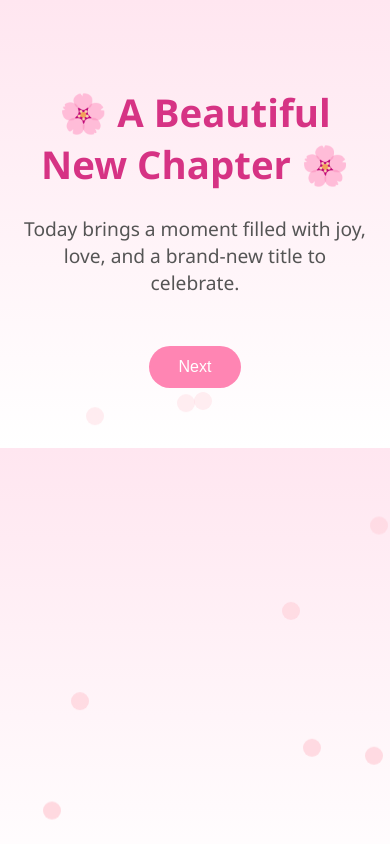
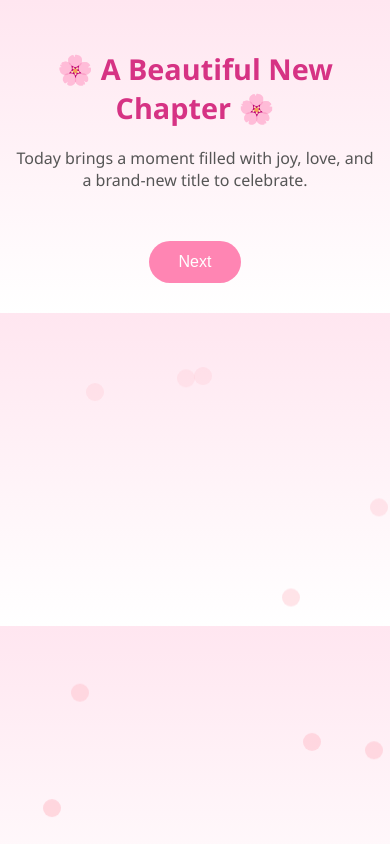
Before and after one commit to yubha01/congrats_teacher-grandma, a plain HTML site: page index.html in a window 390 px wide. Drawn offline with Linux system fonts and the light colour scheme.

Commit message:
index.html

```diff
--- a/index.html
+++ b/index.html
@@ -2,6 +2,8 @@
 <html lang="en">
 <head>
 <meta charset="UTF-8">
+<meta name="viewport" content="width=device-width, initial-scale=1.0">
+
 <title>Congratulations Grandma 💖</title>
 
 <style>
@@ -10,9 +12,10 @@ body {
   font-family: "Segoe UI", sans-serif;
   background: linear-gradient(to bottom, #ffe6f0, #fff);
   text-align: center;
-  overflow: hidden;
+  overflow-x: hidden;
 }
 
+/* Slides */
 .slide {
   display: none;
   padding: 60px 20px;
@@ -35,6 +38,7 @@ p {
   margin: 20px auto;
 }
 
+/* Button */
 button {
   margin-top: 30px;
   padding: 12px 30px;
@@ -50,6 +54,7 @@ button:hover {
   background: #ff5fa2;
 }
 
+/* Images */
 img {
   max-width: 260px;
   border-radius: 20px;
@@ -64,8 +69,9 @@ img {
   height: 18px;
   background: pink;
   border-radius: 50%;
-  animation: floatUp 8s linear infinite;
   opacity: 0.6;
+  animation: floatUp linear infinite;
+  pointer-events: none;
 }
 
 @keyframes floatUp {
@@ -74,11 +80,12 @@ img {
     opacity: 0.6;
   }
   to {
-    transform: translateY(-800px);
+    transform: translateY(-100vh);
     opacity: 0;
   }
 }
 
+/* Fade animation */
 @keyframes fadeIn {
   from { opacity: 0; transform: translateY(20px); }
   to { opacity: 1; transform: translateY(0); }
@@ -98,6 +105,7 @@ img {
   justify-content: center;
   gap: 20px;
   margin-top: -10px;
+  flex-wrap: wrap;
 }
 
 .clip {
@@ -118,6 +126,29 @@ img {
   left: 50%;
   transform: translateX(-50%);
   font-size: 22px;
+}
+
+/* Mobile optimization */
+@media (max-width: 600px) {
+  .slide {
+    padding: 30px 15px;
+  }
+
+  h1 {
+    font-size: 1.8em;
+  }
+
+  p {
+    font-size: 1em;
+  }
+
+  img {
+    max-width: 220px;
+  }
+
+  .clip img {
+    width: 110px;
+  }
 }
 </style>
 </head>
@@ -155,7 +186,7 @@ img {
   <button onclick="nextSlide()">Next</button>
 </div>
 
-<!-- SLIDE 4: Memory Rope -->
+<!-- SLIDE 4 -->
 <div class="slide">
   <h1>🌸 Little Moments, Big Love 🌸</h1>
   <p>
@@ -166,15 +197,9 @@ img {
   <div class="rope"></div>
 
   <div class="photos">
-    <div class="clip">
-      <img src="baby1.jpg" alt="Memory 1">
-    </div>
-    <div class="clip">
-      <img src="baby2.jpg" alt="Memory 2">
-    </div>
-    <div class="clip">
-      <img src="baby3.jpg" alt="Memory 3">
-    </div>
+    <div class="clip"><img src="baby1.jpg" alt="Memory 1"></div>
+    <div class="clip"><img src="baby2.jpg" alt="Memory 2"></div>
+    <div class="clip"><img src="baby3.jpg" alt="Memory 3"></div>
   </div>
 
   <button onclick="nextSlide()">Next</button>
@@ -224,7 +249,7 @@ function nextSlide() {
   }
 }
 
-/* create floating hearts */
+/* Floating hearts generator */
 for (let i = 0; i < 15; i++) {
   const heart = document.createElement("div");
   heart.className = "heart";
```
